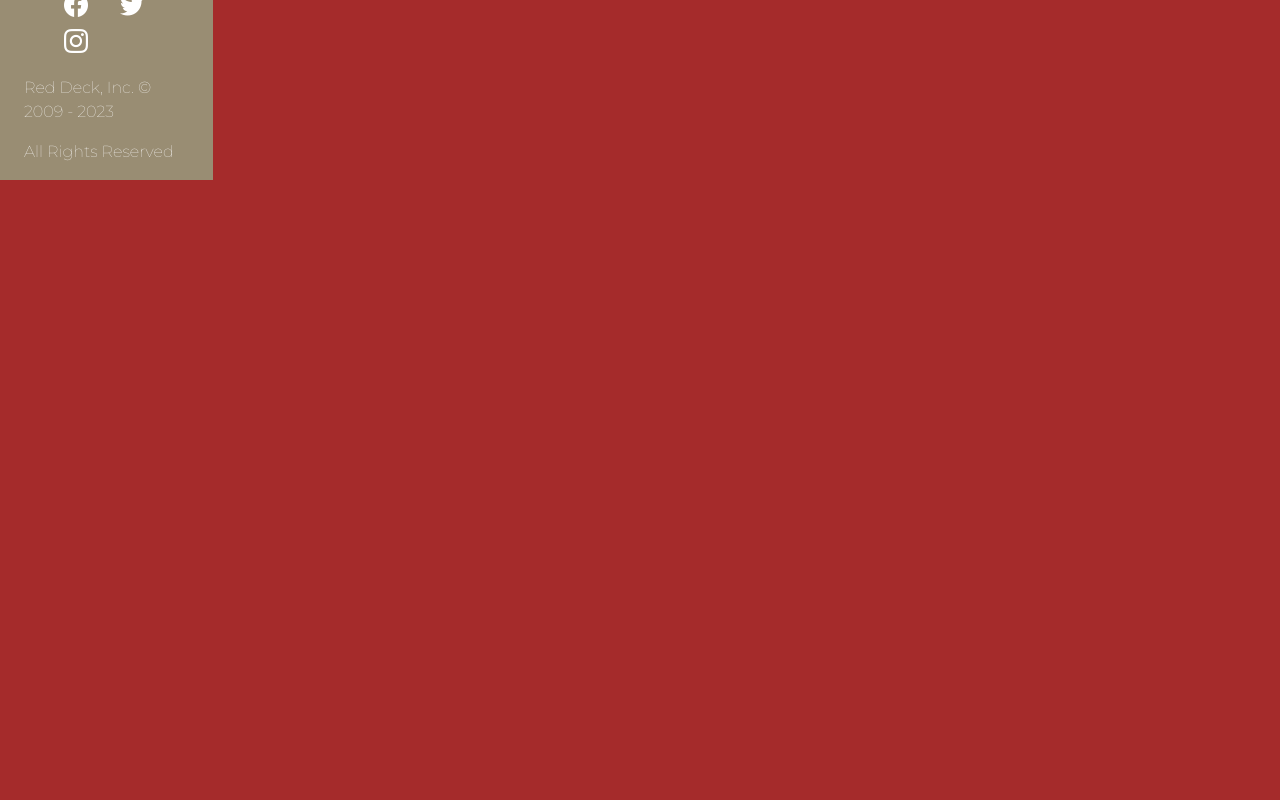
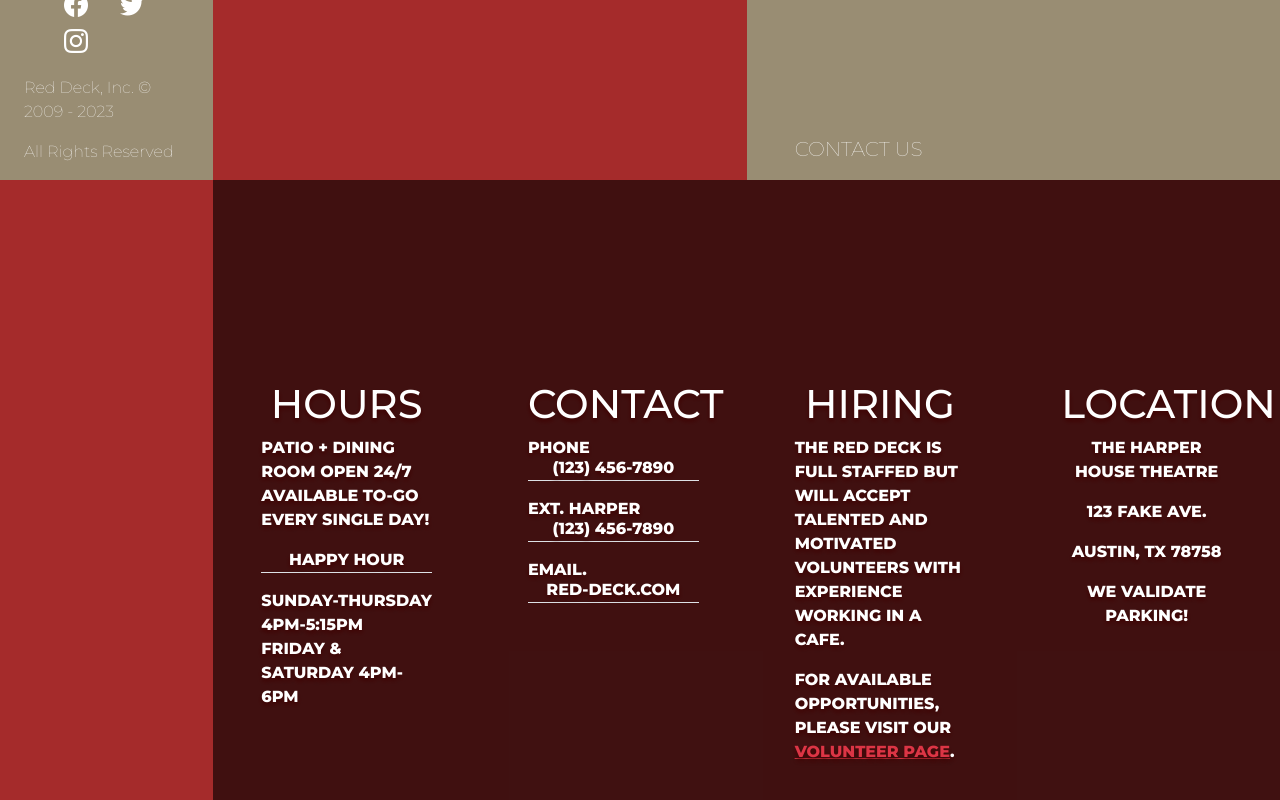
Before and after one commit to Sly-Ry/red-deck, a React (Create React App) app: page /red-deck/contact in a window 1280 px wide. Shown: the part 620-1420 px from the top of the page. Before the commit the page ends 800 px from the top, so only its background shows below. Built offline with nearby package versions, Linux system fonts and the light colour scheme; a web font is replaced by a local one.

Commit message:
contact page mvp

```diff
--- a/src/components/Banner/BannerComponent.jsx
+++ b/src/components/Banner/BannerComponent.jsx
@@ -2,7 +2,7 @@ import $ from 'jquery';
 
 import './BannerComponent.css';
 
-export function BannerComponent( {color, quote, motto, submotto, link, linktext} ) {
+export function BannerComponent( {color, quote, qColor, motto, submotto, link, linktext} ) {
 
     $(function() {
         $('div.side').addClass(color);
@@ -13,7 +13,7 @@ export function BannerComponent( {color, quote, motto, submotto, link, linktext}
             <div className="banner row">
                 <div className="col-6"></div>
                 <div className="side col-6 d-flex flex-column justify-content-center align-items-start px-5" style={{height: '100vh'}}>
-                    <p className='quote fs-1 text-color1'>{quote}</p>
+                    <p className={`quote fs-1 fst-italic ${qColor}`}>{quote}</p>
                     <h1 className='motto text-uppercase'>{motto}</h1>
                     <p className='submotto fs-3 text-uppercase'>{submotto}</p>
                     <a href={`#${link}`}>
--- a/src/layouts/CateringLayout/CateringLayout.js
+++ b/src/layouts/CateringLayout/CateringLayout.js
@@ -1,7 +1,16 @@
+import { BannerComponent } from "../../components/Banner/BannerComponent";
+
 export function CateringLayout() {
     return (
         <>
-
+            <BannerComponent
+                color={'bg-color8'}
+                quote={''}
+                motto={'catering'}
+                submotto={'no. let us'}
+                link={''}
+                linktext={''}
+            />
         </>
     )
 }
--- /dev/null
+++ b/src/layouts/ContactLayout/ContactBodyLayout.js
@@ -0,0 +1,23 @@
+import { ContactInfoLayout } from "./ContactInfoLayout";
+import { HiringLayout } from "./HiringLayout";
+import { HoursLayout } from "./HoursLayout";
+import { LocationLayout } from "./LocationLayout";
+
+export function ContactBodyLayout() {
+    return (
+        <>
+            <div id="contact" className="contact container-fluid d-flex align-items-center justify-content-center text-white" style={{minHeight: '100vh'}}>
+                <div className="row d-flex align-items-start fw-bold w-100">
+                    {/* HOURS */}
+                    <HoursLayout />
+                    {/* CONTACT INFO*/}
+                    <ContactInfoLayout />
+                    {/* HIRING */}
+                    <HiringLayout />
+                    {/* LOCATION */}
+                    <LocationLayout />
+                </div>
+            </div>
+        </>
+    )
+}
--- /dev/null
+++ b/src/layouts/ContactLayout/ContactInfoLayout.js
@@ -0,0 +1,15 @@
+export function ContactInfoLayout() {
+    return (
+        <>
+            <div className="col-3 text-uppercase p-5">
+                <h1 className="text-center">Contact</h1>
+                <p>phone</p>
+                <p className="ext text-center border-bottom">(123) 456-7890</p>
+                <p>Ext. harper</p>
+                <p className="ext text-center border-bottom">(123) 456-7890</p>
+                <p>email.</p>
+                <p className="ext text-center border-bottom">red-deck.com</p>
+            </div>
+        </>
+    )
+}
--- a/src/layouts/ContactLayout/ContactLayout.js
+++ b/src/layouts/ContactLayout/ContactLayout.js
@@ -1,7 +1,18 @@
+import { BannerComponent } from "../../components/Banner/BannerComponent";
+import { ContactBodyLayout } from "./ContactBodyLayout";
+
 export function ContactLayout() {
     return (
         <>
-
+            <BannerComponent
+                color={'bg-color2'}
+                quote={''}
+                motto={'contact'}
+                submotto={'See you soon'}
+                link={'contact'}
+                linktext={'contact us'}
+            />
+            <ContactBodyLayout />
         </>
     )
 }
--- /dev/null
+++ b/src/layouts/ContactLayout/HiringLayout.js
@@ -0,0 +1,12 @@
+export function HiringLayout() {
+    return (
+        <>
+            <div className="col-3 text-uppercase p-5">
+                <h1 className="text-center">Hiring</h1>
+                <p>The Red Deck is full staffed but will accept talented and motivated volunteers with experience working in a cafe.</p>
+                <p>For available opportunities, please visit our <a className="text-danger" href="https://sly-ry.github.io/harper-house/oppo/volunteer">volunteer page</a>.
+                </p>
+            </div>
+        </>
+    )
+}
--- /dev/null
+++ b/src/layouts/ContactLayout/HoursLayout.js
@@ -0,0 +1,20 @@
+export function HoursLayout() {
+    return (
+        <>
+            <div className="col-3 text-uppercase p-5">
+                <h1 className="text-center">Hours</h1>
+                <p>
+                    Patio + Dining Room open 24/7
+                    <br/>
+                    Available to-go every single day!
+                </p>
+                <p className="text-center border-bottom">Happy Hour</p>
+                <p>
+                    Sunday-Thursday 4pm-5:15pm
+                    <br/>
+                    Friday & Saturday 4pm-6pm
+                </p>
+            </div>
+        </>
+    )
+}
--- /dev/null
+++ b/src/layouts/ContactLayout/LocationLayout.js
@@ -0,0 +1,13 @@
+export function LocationLayout() {
+    return (
+        <>
+            <div className="col-3 text-center text-uppercase p-5">
+                <h1 className="">Location</h1>
+                <p>The Harper House Theatre</p>
+                <p>123 Fake Ave.</p>
+                <p>Austin, tx 78758</p>
+                <p>We validate parking!</p>
+            </div>
+        </>
+    )
+}
--- a/src/layouts/GiftCardLayout/GiftCardLayout.js
+++ b/src/layouts/GiftCardLayout/GiftCardLayout.js
@@ -1,7 +1,17 @@
+import { BannerComponent } from "../../components/Banner/BannerComponent";
+
 export function GiftCardLayout() {
     return (
         <>
-
+            <BannerComponent
+                color={'bg-color4'}
+                quote={""}
+                qColor={''}
+                motto={'gift cards'}
+                submotto={'did someone say, "the perfect gift"'}
+                link={''}
+                linktext={''}
+            />
         </>
     )
 }
--- a/src/layouts/MenuLayout/MenuLayout.js
+++ b/src/layouts/MenuLayout/MenuLayout.js
@@ -7,7 +7,7 @@ export function MenuLayout() {
     return (
         <>
             <BannerComponent
-                color={'bg-color8'}
+                color={'bg-color7'}
                 quote={''}
                 motto={'menu'}
                 submotto={"See what's in store"}
--- a/src/pages/Contact/Contact.css
+++ b/src/pages/Contact/Contact.css
@@ -0,0 +1,12 @@
+.contact {
+    background-color: rgba(0, 0, 0, 0.61);
+}
+
+.contact h1,
+.contact p {
+    text-shadow: 0 3px 5px rgb(63, 0, 0);
+}
+
+.contact .row .ext {
+    margin-top: -20px;
+}
```
